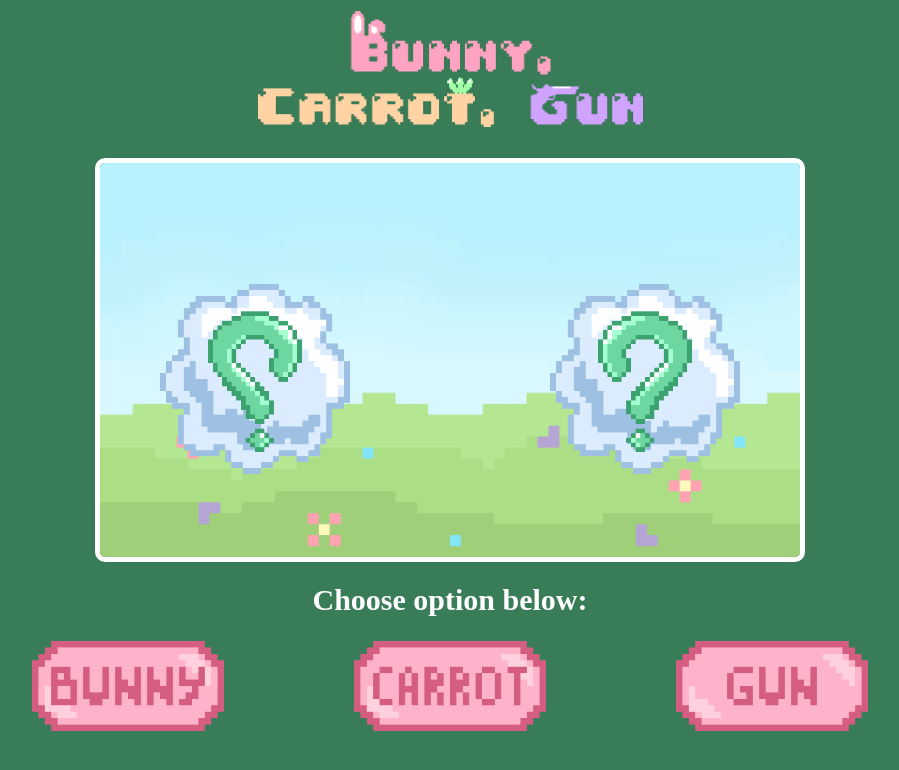
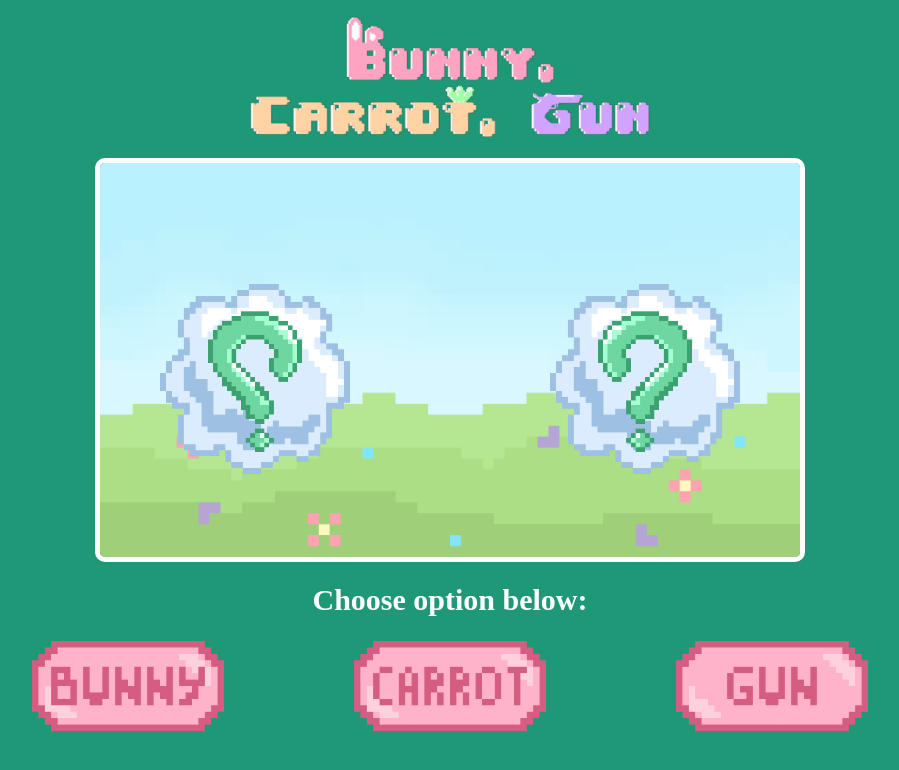
Before and after one commit to imd1005-web-development-winter-2023/group-project-pixelid, a plain HTML site: page index.html in a window 1280 px wide. Shown: the whole page, without its empty margins (190-1089 px from the left). Drawn offline with Linux system fonts and the light colour scheme.

Commit message:
added border to title, hover effect, changed bg

```diff
--- a/index.html
+++ b/index.html
@@ -11,7 +11,7 @@
 </head>
 
 <body>
-    <img class="title" src="title-image.png" alt="Bunny, Carrot, Gun"></img>
+    <img class="title" src="title-image-border.png" alt="Bunny, Carrot, Gun"></img>
 
         <div class="screen">
 
--- a/test.css
+++ b/test.css
@@ -1,5 +1,5 @@
 body {
-    background-color: rgb(57, 124, 88);
+    background-color: #1e9877;
     display: grid;
     grid-template-rows: 150px 400px 80px 80px;
     grid-template-areas:
@@ -95,6 +95,27 @@ body {
     font-size: 20px;
     margin: auto;
 }
+#bunny-choice{
+    cursor: pointer;
+    transition: 1s ease;
+}
+#bunny-choice:hover{
+    transform: scale(1.1);
+}
+#carrot-choice{
+    cursor: pointer;
+    transition: 1s ease;
+}
+#carrot-choice:hover{
+    transform: scale(1.1);
+}
+#gun-choice{
+    cursor: pointer;
+    transition: 1s ease;
+}
+#gun-choice:hover{
+    transform: scale(1.1);
+}
 
 #winner-message {
     font-size: 24px;
```
Also changed, not shown: title-image-border.png (added).
